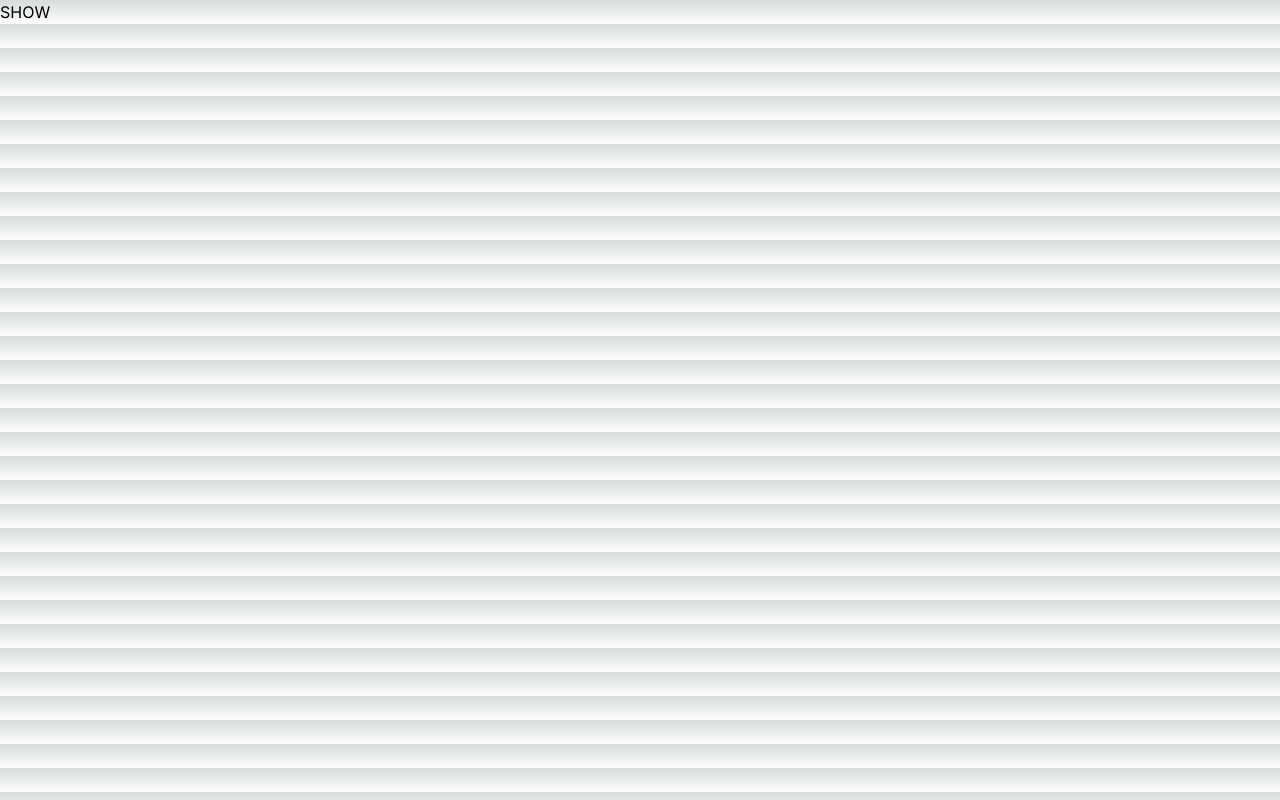
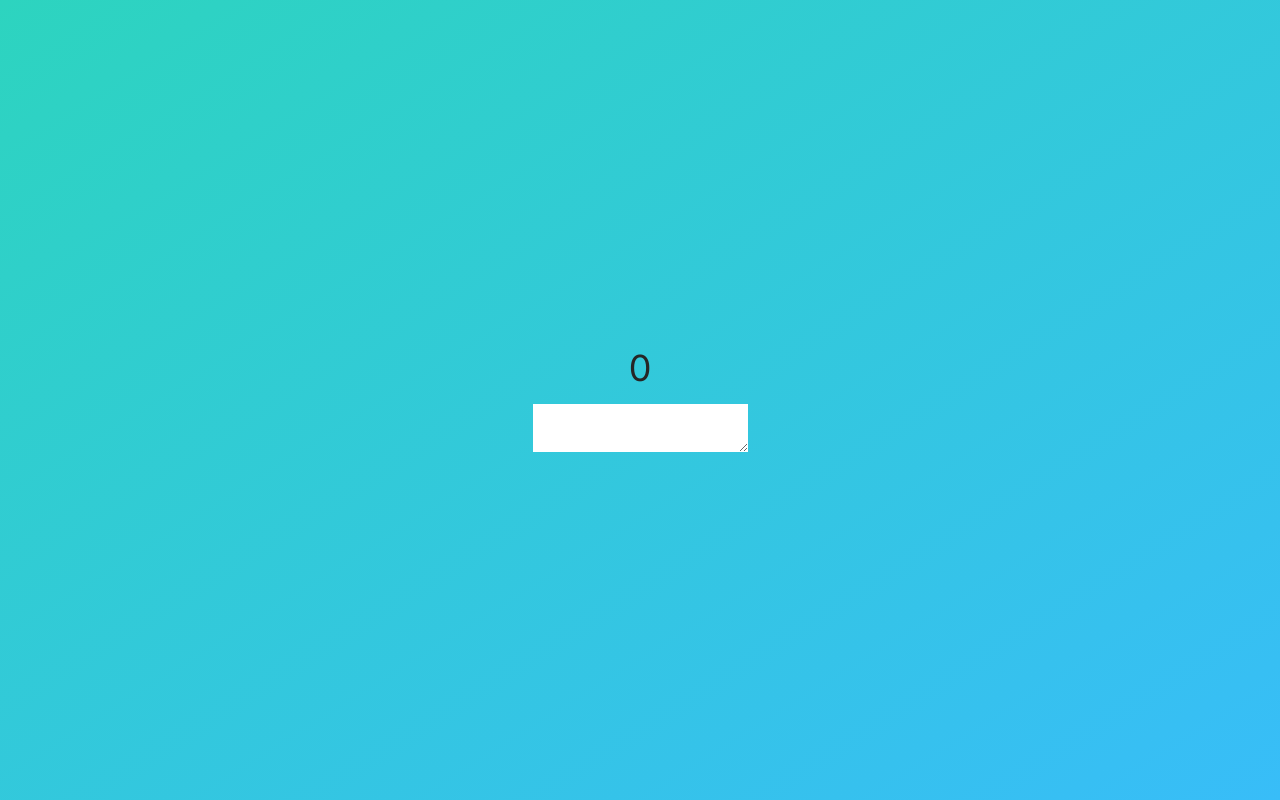
Before and after one commit to FalejevV/mobilebrowsertest, a Next.js app: page / in a window 1280 px wide. Built offline with nearby package versions, Linux system fonts and the light colour scheme.

Commit message:
JS swipes

```diff
--- a/package.json
+++ b/package.json
@@ -10,11 +10,12 @@
   },
   "dependencies": {
     "@tanstack/react-virtual": "^3.0.1",
-    "framer-motion": "^10.16.14",
+    "framer-motion": "^10.16.16",
     "next": "14.0.3",
     "react": "^18",
     "react-dom": "^18",
     "react-icons": "^4.12.0",
+    "react-swipeable": "^7.0.1",
     "react-window": "^1.8.10",
     "react-window-infinite-loader": "^1.0.9"
   },
--- a/src/components/empty-view/index.tsx
+++ b/src/components/empty-view/index.tsx
@@ -6,6 +6,7 @@ import HorizontalChildWrap from "../horizontal-scroll-wrap/horizontal-child-wrap
 import { memo, useEffect } from "react";
 import useInViewHorizontal from "../horizontal-in-view-hook";
 import AudioPlayer from "../audio-player";
+import HorizontalFirstPage from "../horizontal-first-page";
 
 const colorNames = [
   "red",
@@ -41,16 +42,15 @@ function EmptyView({ index }: { index: number }) {
   return (
     <ViewWrapper>
       <div
-        className={`min-w-screen relative flex h-full w-screen items-center snap-always snap-mandatory snap-center justify-center bg-gradient-to-tl from-${fromColor}-400 to-${toColor}-400`}
+        className={`min-w-screen relative flex h-full w-fit snap-x snap-mandatory snap-center snap-always items-center overflow-visible justify-center bg-gradient-to-tl from-${fromColor}-400 to-${toColor}-400`}
       >
         <HorizontalScrollWrap>
-          <HorizontalChildWrap>
-            <div className="w-full h-full flex items-center justify-center text-black flex-col gap-4 max-w-sm mx-auto">
-              View: {index}
-              <textarea></textarea>
-              <AudioPlayer />
-            </div>
-          </HorizontalChildWrap>
+          <HorizontalFirstPage
+            emoji={index + ""}
+            title={""}
+            fromColor={""}
+            toColor={""}
+          />
         </HorizontalScrollWrap>
       </div>
     </ViewWrapper>
--- /dev/null
+++ b/src/components/horizontal-first-page/index.tsx
@@ -0,0 +1,34 @@
+import HorizontalChildWrap from "../horizontal-scroll-wrap/horizontal-child-wrap";
+import ViewWrapper from "../view-wrapper";
+
+export default function HorizontalFirstPage({
+  title,
+  fromColor,
+  toColor,
+  emoji,
+  isLoading,
+}: {
+  title: string;
+  fromColor: string;
+  toColor: string;
+  emoji: string;
+  isLoading?: boolean;
+}) {
+  return (
+    <HorizontalChildWrap>
+      <div
+        className={`flex h-full min-h-full relative w-screen animate-background-move flex-col items-center justify-center gap-12 bg-gradient-to-tl text-neutral-800 from-${fromColor}-300 to-${toColor}-300 `}
+      >
+        <ViewWrapper>
+          <div className="flex animate-fade-in flex-col items-center gap-2">
+            <p className="text-4xl">{emoji}</p>
+            <h3 className="max-w-5xl px-2 text-center text-3xl font-black opacity-90 sm:px-5 md:text-5xl">
+              {title}
+            </h3>
+            <textarea></textarea>
+          </div>
+        </ViewWrapper>
+      </div>
+    </HorizontalChildWrap>
+  );
+}
--- a/src/components/horizontal-scroll-wrap/index.tsx
+++ b/src/components/horizontal-scroll-wrap/index.tsx
@@ -10,7 +10,6 @@ export default function HorizontalScrollWrap({
 }) {
   return (
     <ViewWrapper>
-      <div className="pointer-events-none z-[100] absolute left-1/2 top-1/2 h-10 w-10 " />
       <div
         className={`no-scrollbar relative flex h-dvh w-screen gap-5 overflow-y-visible overflow-x-scroll`}
       >
--- a/src/components/main/index.tsx
+++ b/src/components/main/index.tsx
@@ -1,120 +1,49 @@
 "use client";
 
-import { useEffect, useMemo, useState } from "react";
+import { useMemo, useState } from "react";
+import React from "react";
 import EmptyView from "../empty-view";
-import { useVirtualizer } from "@tanstack/react-virtual";
-import React from "react";
+import { PanInfo, motion } from "framer-motion";
 
 export default function ScrollExperience() {
-  const [showScrollExperience, setShowScrollExperience] = useState(false);
-  useEffect(() => {
-    if (showScrollExperience) {
-      document.body.style.overflow = "hidden";
-      const element = document.documentElement as any;
-      if (element.requestFullscreen) {
-        element.requestFullscreen();
-      } else if (element.mozRequestFullScreen) {
-        element.mozRequestFullScreen();
-      } else if (element.webkitRequestFullscreen) {
-        element.webkitRequestFullscreen();
-      } else if (element.msRequestFullscreen) {
-        element.msRequestFullscreen();
-      }
-    } else {
-      document.body.style.overflow = "auto";
-      if (document.fullscreenElement) {
-        if (document.exitFullscreen) {
-          document.exitFullscreen();
-          //@ts-ignore
-        } else if (document.webkitExitFullscreen) {
-          //@ts-ignore
-          document.webkitExitFullscreen();
-          //@ts-ignore
-        } else if (document.msExitFullscreen) {
-          //@ts-ignore
-          document.msExitFullscreen();
-        }
-      }
+  const [currentPageIndex, setCurrentPageIndex] = useState(0);
+  const [viewSequence, setViewSequence] = useState([1, 2, 3, 4, 5, 6, 7]);
+  const [dragging, setDragging] = useState(false);
+
+  function dragHandler(
+    event: MouseEvent | TouchEvent | PointerEvent,
+    info: PanInfo
+  ) {
+    if (info.offset.y > 75 && currentPageIndex > 0) {
+      setCurrentPageIndex((prev) => prev - 1);
     }
-    return () => {
-      document.body.style.height = "auto";
-    };
-  }, [showScrollExperience]);
+    if (info.offset.y < -7 && currentPageIndex + 1 < viewSequence.length) {
+      setCurrentPageIndex((prev) => prev + 1);
+    }
+  }
 
-  const [list, setList] = useState([1]);
-
-  function loadMore() {
-    setList((prev) => [...prev, 9, 10, 11, 12, 13]);
-    setHasNextPage(true);
-  }
-  const parentRef = React.useRef(null);
-  const [hasNextPage, setHasNextPage] = useState(true);
-  const rowVirtualizer = useVirtualizer({
-    count: hasNextPage ? list.length + 1 : list.length,
-    getScrollElement: () => parentRef.current,
-    estimateSize: () => 100,
-  });
-
-  React.useEffect(() => {
-    const [lastItem] = [...rowVirtualizer.getVirtualItems()].reverse();
-    if (!lastItem) {
-      return;
-    }
-
-    if (lastItem.index >= list.length - 1) {
-      loadMore();
-    }
-  }, [list.length, rowVirtualizer, hasNextPage, showScrollExperience]);
+  console.log(currentPageIndex);
   return (
-    <div>
-      <button onClick={() => setShowScrollExperience(true)}>SHOW</button>
-      {showScrollExperience && (
+    <div className="w-screen h-dvh no-scrollbar overflow-hidden">
+      <motion.div
+        drag="y"
+        dragConstraints={{ top: 0, bottom: 0 }}
+        dragSnapToOrigin
+        dragElastic={0.3}
+        onDragEnd={dragHandler}
+      >
         <div
-          ref={parentRef}
-          className="List no-scrollbar fixed left-0 top-0"
           style={{
-            height: `100dvh`,
-            width: `100dvw`,
-            overflowY: "auto",
+            transition: `transform 0.3s`,
+            transform: `translateY(-${currentPageIndex * 100}vh)`,
           }}
+          className="flex flex-col items-start justify-start"
         >
-          <div
-            style={{
-              height: `100dvh`,
-              width: "100dvw",
-              position: "relative",
-            }}
-            className="no-scrollbar fixed left-0 top-0  z-[51] h-screen  w-screen snap-y snap-mandatory  items-center justify-center overflow-scroll overflow-x-hidden bg-white"
-          >
-            {rowVirtualizer.getVirtualItems().map((virtualRow) => {
-              const isLoaderRow = virtualRow.index > list.length - 1;
-              return (
-                <div
-                  key={virtualRow.index}
-                  style={{
-                    position: "absolute",
-                    top: 0,
-                    left: 0,
-                    width: "100dvw",
-                    height: `100dvh`,
-                    transform: `translateY(${virtualRow.start}dvh)`,
-                  }}
-                >
-                  {isLoaderRow ? (
-                    true ? (
-                      "Loading more..."
-                    ) : (
-                      "Nothing more to load"
-                    )
-                  ) : (
-                    <EmptyView index={virtualRow.index} />
-                  )}
-                </div>
-              );
-            })}
-          </div>
+          {viewSequence.map((item, index) => (
+            <EmptyView key={item} index={index} />
+          ))}
         </div>
-      )}
+      </motion.div>
     </div>
   );
 }
--- a/src/components/view-wrapper/index.tsx
+++ b/src/components/view-wrapper/index.tsx
@@ -1,5 +1,3 @@
-"use client";
-
 import { forwardRef, ForwardedRef, LegacyRef } from "react";
 
 export default forwardRef<
@@ -8,14 +6,13 @@ export default forwardRef<
     title?: string;
     subtitle?: string;
     wrapperTextColor?: string;
-    style?: React.CSSProperties;
+    id?: string;
   }>
 >(function ViewWrapper(props, ref: ForwardedRef<HTMLDivElement>) {
   return (
     <div
-      style={props.style}
-      ref={ref as LegacyRef<HTMLDivElement>}
-      className="relative mx-auto my-auto flex h-dvh max-h-dvh min-h-dvh w-screen max-w-4xl flex-col items-center justify-center px-4"
+      id={props.id}
+      className="relative mx-auto my-auto flex h-screen max-h-screen min-h-screen w-screen max-w-4xl flex-col items-center justify-center px-4"
     >
       {!!props.title && (
         <div className="absolute left-1/2 top-4 -translate-x-1/2 text-center text-3xl font-bold text-teal-700">
@@ -33,6 +30,10 @@ export default forwardRef<
           {props.subtitle}
         </div>
       )}
+      <div
+        ref={ref as LegacyRef<HTMLDivElement>}
+        className={`absolute left-1/2 top-1/2 h-px w-screen -translate-x-1/2 snap-center snap-always bg-transparent`}
+      />
       {props.children}
     </div>
   );
--- a/tailwind.config.ts
+++ b/tailwind.config.ts
@@ -16,6 +16,12 @@ const config: Config = {
       height: {
         dvh: "100dvh",
       },
+      maxHeight: {
+        dvh: "100dvh",
+      },
+      minHeight: {
+        dvh: "100dvh",
+      },
     },
   },
   safelist: [
@@ -28,6 +34,9 @@ const config: Config = {
     {
       pattern: /text-+/,
     },
+    {
+      pattern: /top-+/,
+    },
   ],
   plugins: [],
 };
```
Also changed, not shown: 1 other file (tests, documents, lock files or other folders).
